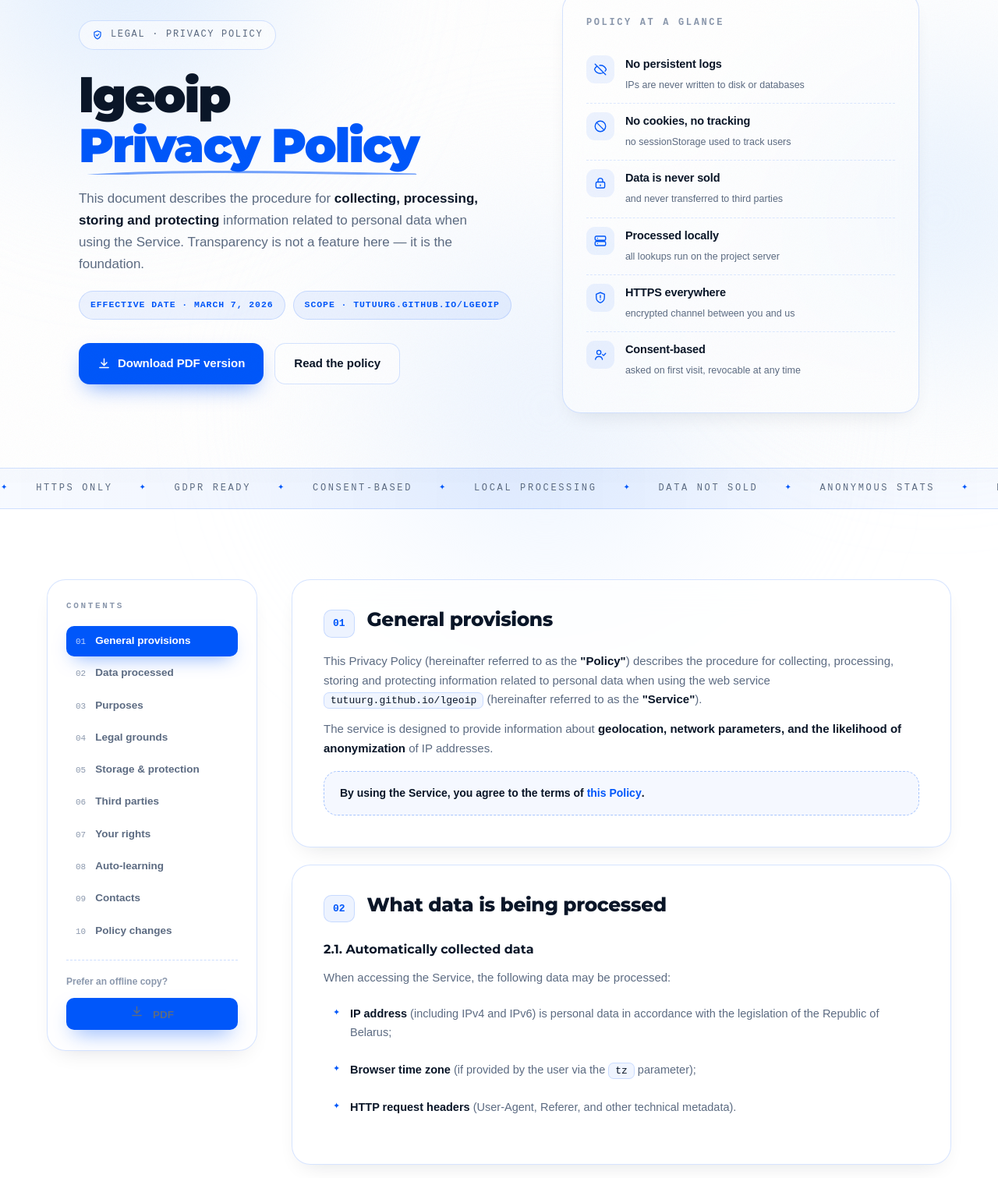
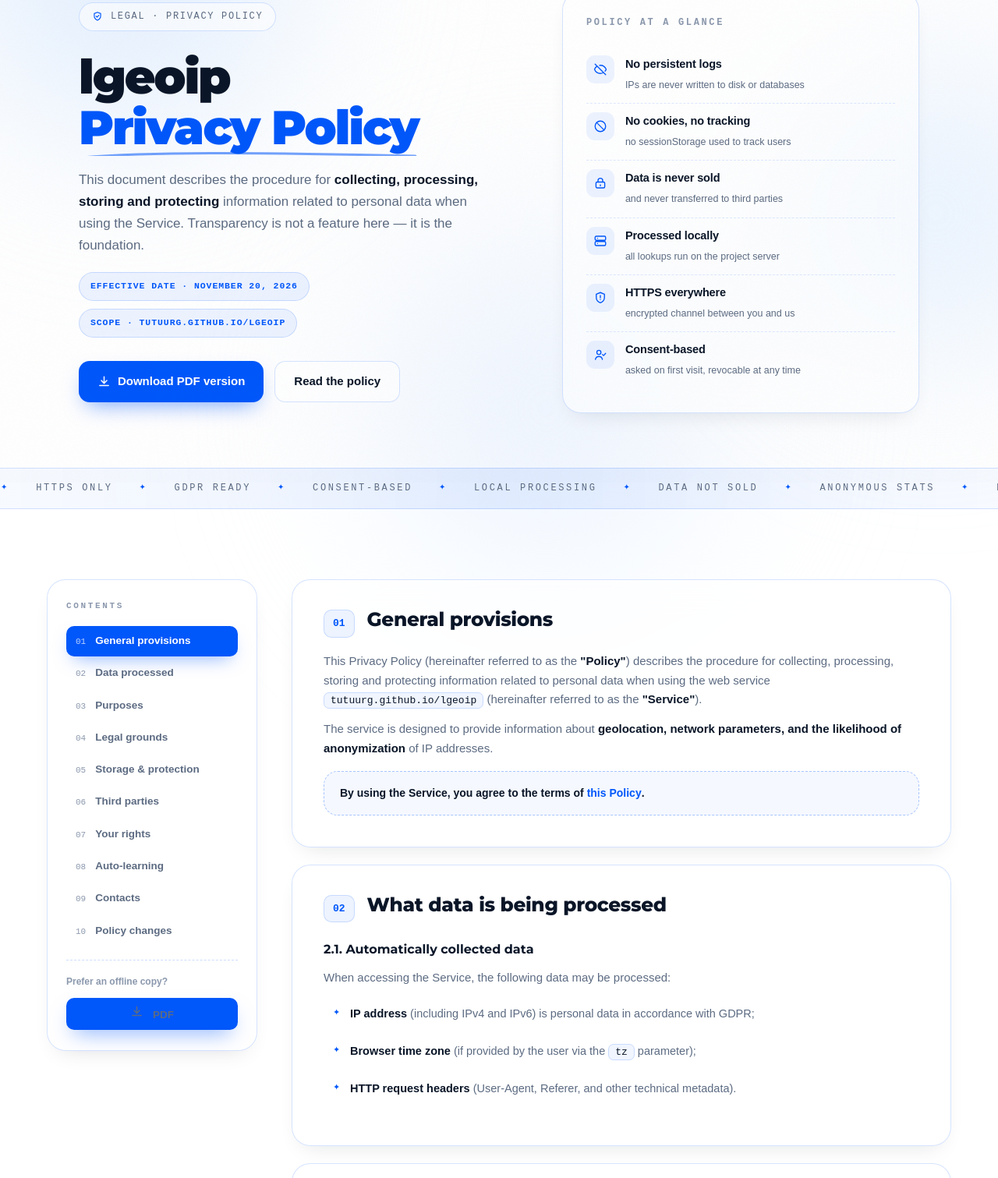
Before and after one commit to lgeoip/privacy-policy, a plain HTML site: page index.html in a window 1280 px wide. Shown: the part 181-1692 px from the top of the page at 78% size. Drawn offline with Linux system fonts and the light colour scheme; a small style sheet from the web is missing.

Commit message:
Add files via upload

```diff
--- a/index.html
+++ b/index.html
@@ -373,7 +373,7 @@ footer{border-top:1px solid var(--accent-line);background:linear-gradient(180deg
       </h1>
       <p class="hero-sub">This document describes the procedure for <b>collecting, processing, storing and protecting</b> information related to personal data when using the Service. Transparency is not a feature here — it is the foundation.</p>
       <div class="hero-meta">
-        <span class="meta-chip">EFFECTIVE DATE · MARCH 7, 2026</span>
+        <span class="meta-chip">EFFECTIVE DATE · NOVEMBER 20, 2026</span>
         <span class="meta-chip">SCOPE · TUTUURG.GITHUB.IO/LGEOIP</span>
       </div>
       <div class="hero-actions">
@@ -470,7 +470,7 @@ footer{border-top:1px solid var(--accent-line);background:linear-gradient(180deg
         <h3>2.1. Automatically collected data</h3>
         <p>When accessing the Service, the following data may be processed:</p>
         <ul class="doc-list">
-          <li><b>IP address</b> (including IPv4 and IPv6) is personal data in accordance with the legislation of the Republic of Belarus;</li>
+          <li><b>IP address</b> (including IPv4 and IPv6) is personal data in accordance with GDPR;</li>
           <li><b>Browser time zone</b> (if provided by the user via the <span class="mono">tz</span> parameter);</li>
           <li><b>HTTP request headers</b> (User-Agent, Referer, and other technical metadata).</li>
         </ul>
@@ -499,7 +499,7 @@ footer{border-top:1px solid var(--accent-line);background:linear-gradient(180deg
         <ul class="check-list">
           <li>IP addresses are <b>not stored</b> in permanent logs or databases of the Service.</li>
           <li>Technical logs <span>(request time, request type)</span> can be stored temporarily in the server's RAM and automatically deleted upon restart.</li>
-          <li>Usage statistics <span>(number of requests, unique IP addresses)</span> are aggregated, without reference to specific IP addresses.</li>
+          <li>Usage statistics <span>(number of requests)</span> are aggregated, without reference to specific IP addresses.</li>
           <li>Data is transmitted between the browser and the server using the secure <b>HTTPS</b> protocol.</li>
           <li>The service does <b>not use cookies or sessionStorage</b> to track users.</li>
         </ul>
```
